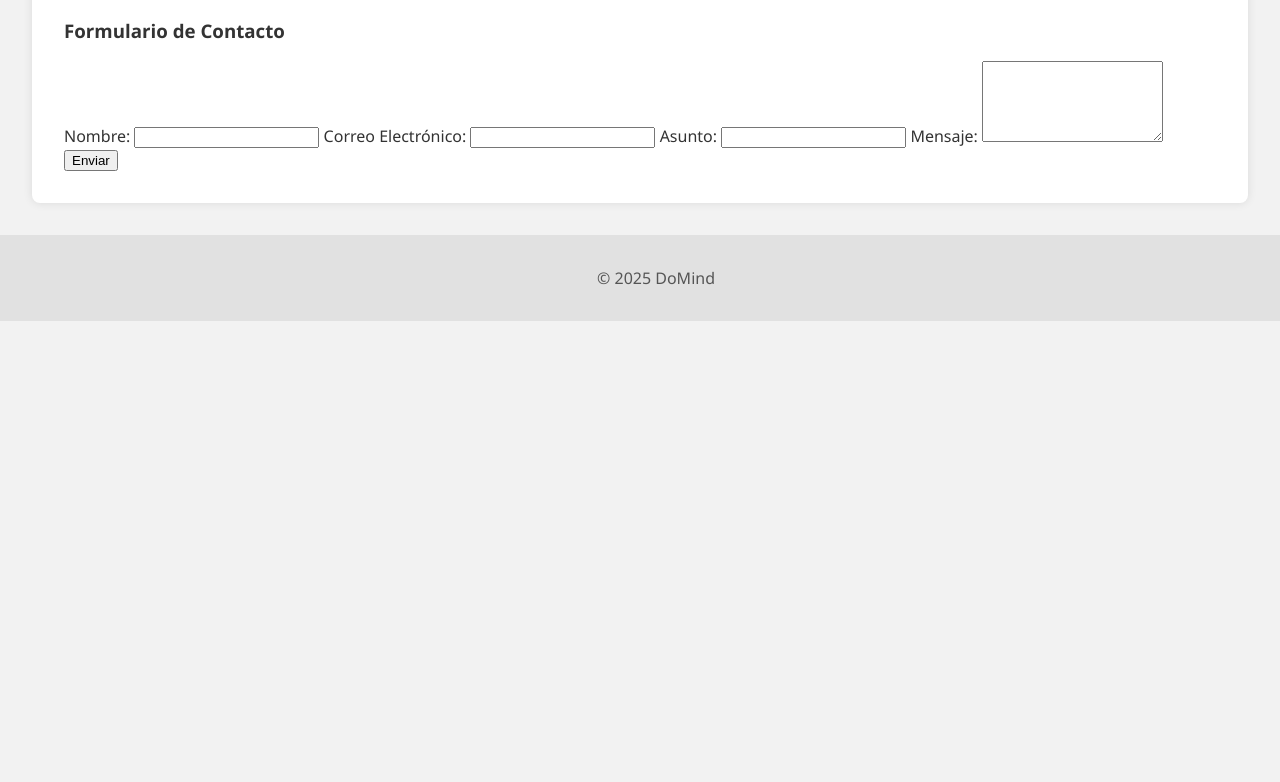
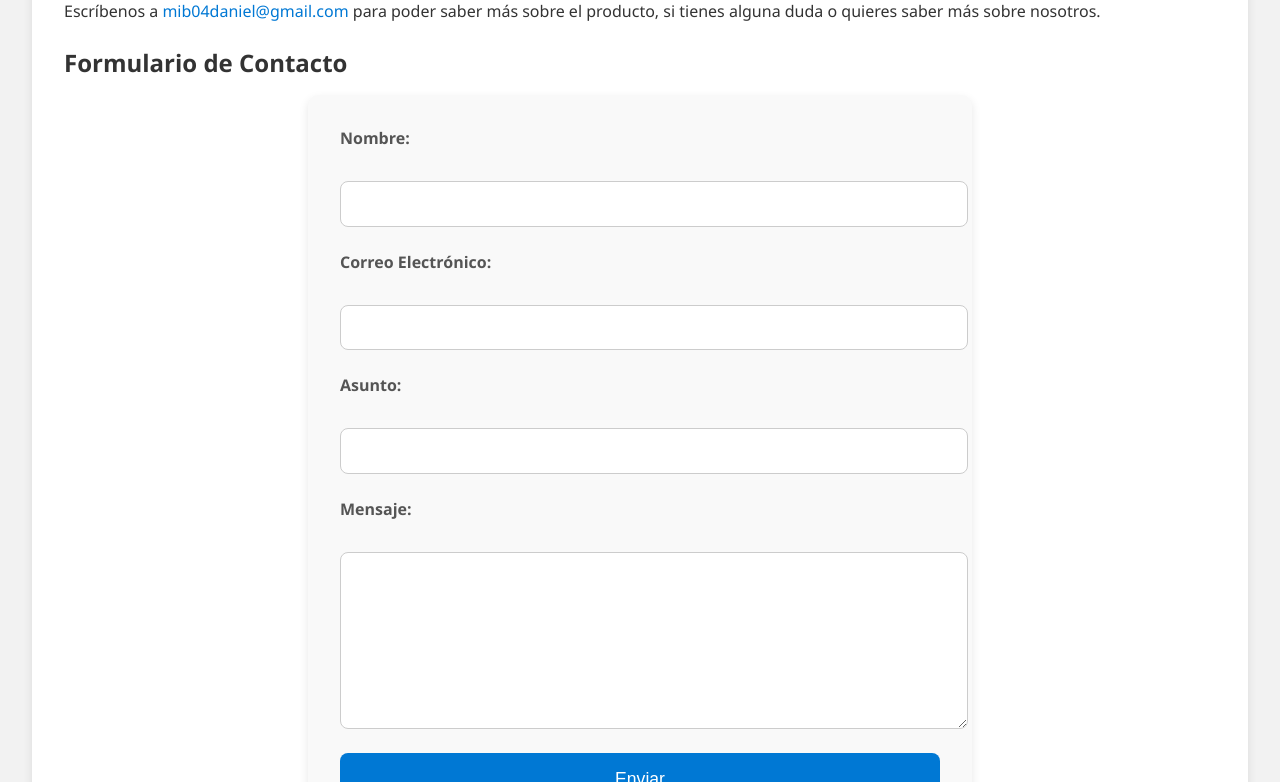
Before and after one commit to DanielMirandaB/PROYECTO-FINAL, a plain HTML site: page paginas/contacto.html in a window 1280 px wide. Shown: the part 281-1063 px from the top of the page. Before the commit the page ends 800 px from the top, so only its background shows below. Drawn offline with Linux system fonts and the light colour scheme.

Commit message:
Update main.css

```diff
--- a/estilos/main.css
+++ b/estilos/main.css
@@ -46,6 +46,68 @@ main {
 
 h2 {
     color: #0078d4;
+    text-align: center;
+    font-size: 2rem;
+}
+
+h3 {
+    font-size: 1.5rem;
+    margin-bottom: 1rem;
+}
+
+form {
+    display: grid;
+    gap: 1.5rem;
+    grid-template-columns: 1fr;
+    max-width: 600px;
+    margin: 0 auto;
+    padding: 2rem;
+    background-color: #f9f9f9;
+    border-radius: 10px;
+    box-shadow: 0 4px 10px rgba(0, 0, 0, 0.1);
+}
+
+label {
+    font-weight: bold;
+    color: #555;
+    margin-bottom: 0.5rem;
+}
+
+input,
+textarea {
+    width: 100%;
+    padding: 0.8rem;
+    font-size: 1rem;
+    border: 1px solid #ccc;
+    border-radius: 8px;
+    background-color: #fff;
+    transition: border-color 0.3s ease-in-out;
+}
+
+input:focus,
+textarea:focus {
+    border-color: #0078d4;
+    outline: none;
+}
+
+textarea {
+    resize: vertical;
+    min-height: 150px;
+}
+
+button {
+    padding: 1rem;
+    font-size: 1.1rem;
+    background-color: #0078d4;
+    color: white;
+    border: none;
+    border-radius: 8px;
+    cursor: pointer;
+    transition: background-color 0.3s ease-in-out;
+}
+
+button:hover {
+    background-color: #005fa3;
 }
 
 footer {
@@ -58,6 +120,11 @@ footer {
     width: 100%;
 }
 
-video {
-    max-width: 100%;
+a {
+    color: #0078d4;
+    text-decoration: none;
 }
+
+a:hover {
+    text-decoration: underline;
+}
```
